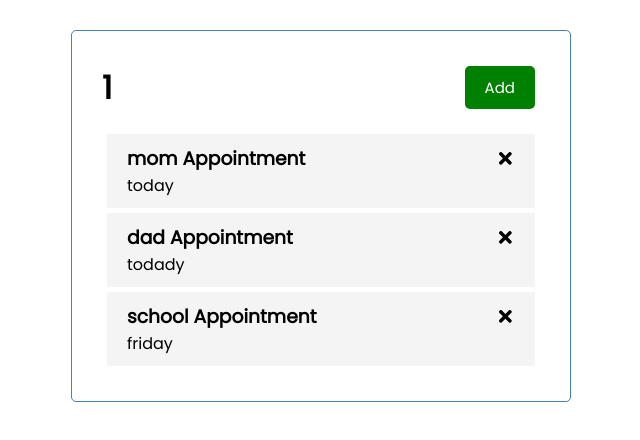
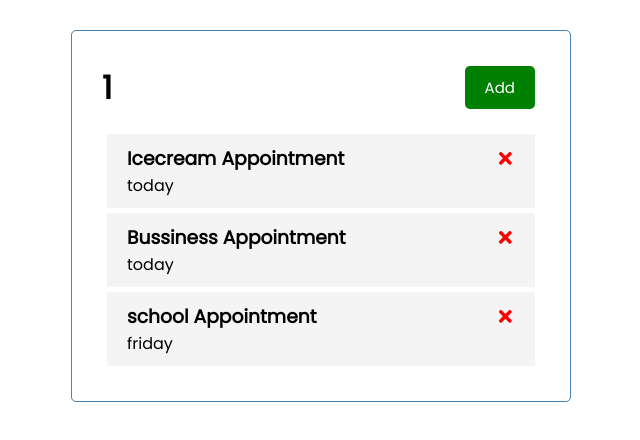
Before and after one commit to ScriptedRain/react-task-app, a React (Create React App) app: page / in a window 1280 px wide. Shown: the top 440 px of the page, without its empty margins (319-959 px from the left). Built offline with nearby package versions, Linux system fonts and the light colour scheme.

Commit message:
Delete function

```diff
--- a/src/App.js
+++ b/src/App.js
@@ -8,14 +8,14 @@ function App() {
   const [tasks, setTasks] = useState([
     {
     id: 1,
-    text: 'mom Appointment',
+    text: 'Icecream Appointment',
     day: 'today',
     reminder: true,
     },
     {
       id: 2,
-      text: 'dad Appointment',
-      day: 'todady',
+      text: 'Bussiness Appointment',
+      day: 'today',
       reminder: true,
     },
     {
@@ -26,10 +26,15 @@ function App() {
     },
   ])
 
+  //delete task
+  const deleteTask = (id) => {
+    console.log('delete', id)
+  }
+
   return (
     <div className="container">
       <Header title={1} />
-      <Tasks tasks={tasks} />
+      <Tasks tasks={tasks} onDelete={deleteTask} />
     </div>
   );
 }
--- a/src/components/Task.jsx
+++ b/src/components/Task.jsx
@@ -1,9 +1,9 @@
 import { FaTimes } from 'react-icons/fa'
 
-const Task = ({ task }) => {
+const Task = ({ task, onDelete }) => {
   return (
     <div className='task'>
-      <h3>{task.text} <FaTimes /></h3>
+      <h3>{task.text} <FaTimes style={{ color: 'red', cursor: 'pointer'}} onClick={() => onDelete(task.id)} /></h3>
       <p>{task.day}</p>
     </div>
   )
--- a/src/components/Tasks.jsx
+++ b/src/components/Tasks.jsx
@@ -1,10 +1,10 @@
 import Task from './Task'
 
-const Tasks = ({ tasks }) => {
+const Tasks = ({ tasks, onDelete }) => {
 
   return (
     <>
-    {tasks.map((task) => (<Task key={task.id} task={task} />))}
+    {tasks.map((task) => (<Task key={task.id} task={task} onDelete={onDelete} />))}
     </>
   )
 }
```
